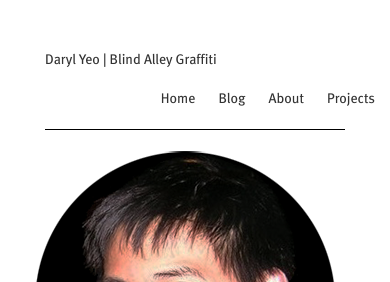
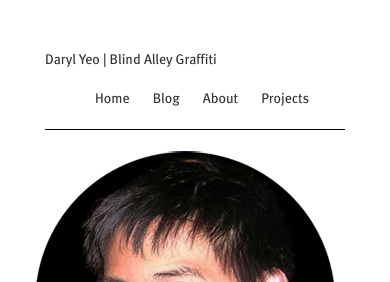
Before and after one commit to aacyun/jianxioy.github.com, a Jekyll site: the page built from index.html, in a window 390 px wide. Shown: the top 282 px of the page. Built offline with Jekyll 4.4.1, drawn with Linux system fonts in a browser that asks for light colours; Markdown is read by kramdown in place of the engine named in the settings.

Commit message:
Fixing mobile.

```diff
--- a/static/css/layout.css
+++ b/static/css/layout.css
@@ -127,27 +127,37 @@ h6 {
 
 	/* Smaller than standard 960 (devices and browsers) */
 	@media only screen and (max-width: 959px) {
-		#nav-primary ul {}
+		#nav-primary ul {
+			float: left;
+		}
 	}
 
 	/* Tablet Portrait size to standard 960 (devices and browsers) */
 	@media only screen and (min-width: 768px) and (max-width: 959px) {
-		#nav-primary ul {}
+		#nav-primary ul {
+			float: left;
+		}
 	}
 
 	/* All Mobile Sizes (devices and browser) */
 	@media only screen and (max-width: 767px) {
-		#nav-primary ul {}
+		#nav-primary ul {
+			float: left;
+		}
 	}
 
 	/* Mobile Landscape Size to Tablet Portrait (devices and browsers) */
 	@media only screen and (min-width: 480px) and (max-width: 767px) {
-		#nav-primary ul {}
+		#nav-primary ul {
+			float: left;
+		}
 	}
 
 	/* Mobile Portrait Size to Mobile Landscape Size (devices and browsers) */
 	@media only screen and (max-width: 479px) {
-		#nav-primary ul {}
+		#nav-primary ul {
+			float: left;
+		}
 	}
 
 
```
